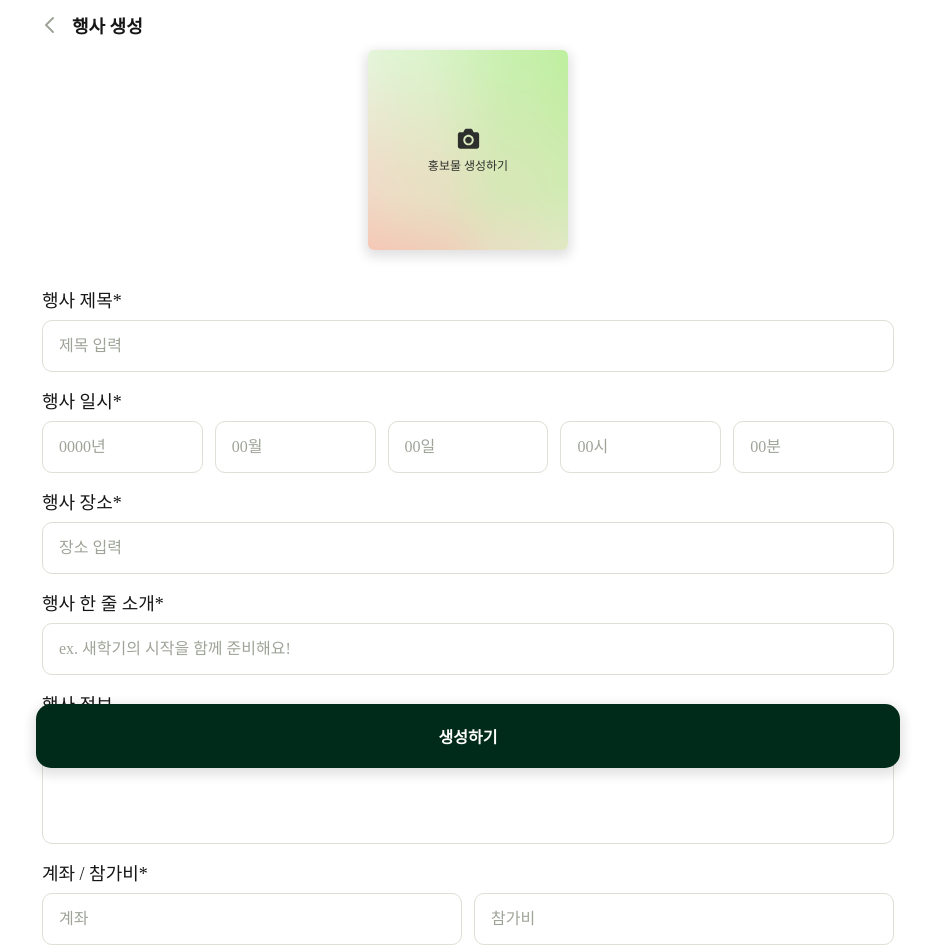
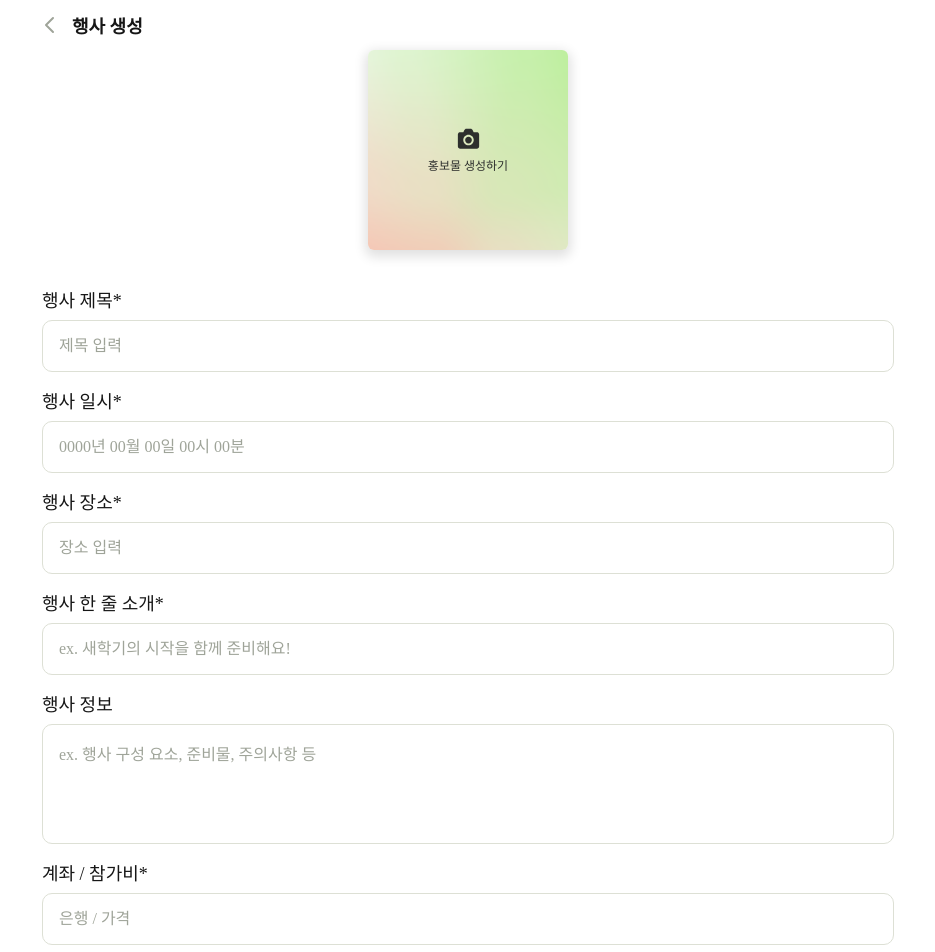
Before and after one commit to HA-MYUN-HAM/HMH-WEB, a React (Vite) app: page /event-generate in a window 1280 px wide. Shown: the top 952 px of the page, without its empty margins (172-1107 px from the left). Built offline with nearby package versions, Linux system fonts and the light colour scheme; what emotion-reset would draw is missing.

Commit message:
feat: 생성 이미지 모달 추가

```diff
--- a/src/components/Button.tsx
+++ b/src/components/Button.tsx
@@ -4,11 +4,12 @@ interface ButtonProps {
   text     : string;
   clickedFn: () => void;
   disabled?: boolean;
+  isFixed? : boolean;
 }
 
-const Button = ({ text, clickedFn, disabled }: ButtonProps) => {
+const Button = ({ text, clickedFn, disabled, isFixed }: ButtonProps) => {
   return (
-    <ButtonLayout>
+    <ButtonLayout $isFixed={!isFixed}>
       <RealButton
         type="submit"
         onClick={clickedFn}
@@ -22,8 +23,8 @@ const Button = ({ text, clickedFn, disabled }: ButtonProps) => {
 
 export default Button;
 
-const ButtonLayout = styled.div`
-  position: fixed;
+const ButtonLayout = styled.div<{ $isFixed: boolean; }>`
+  position: ${({ $isFixed }) =>($isFixed ? 'relative' : 'fixed')};
   bottom: 0;
 
   width: 100%;
@@ -33,7 +34,7 @@ const ButtonLayout = styled.div`
 const RealButton = styled.button<{ $colored: boolean; }>`
   width: 100%;
   padding: 2rem 0;
-  border-radius: 1.5rem;
+  border-radius: 1.2rem;
 
   background-color: ${({ theme, $colored }) =>($colored ? theme.color.primary : theme.color.grey01)};
 
--- a/src/views/EventGenerate/component/CheckBox.tsx
+++ b/src/views/EventGenerate/component/CheckBox.tsx
@@ -3,12 +3,16 @@ import { useState } from 'react';
 import { DefaultCheckIcon, SelectedCheckIcon
 } from '../../../assets/icon';
 
-const CheckBox = () => {
+interface CheckBoxProps {
+  content: string
+}
+
+const CheckBox = ({ content }:CheckBoxProps) => {
   const [isChecked, setIsChecked] = useState(false);
 
   return (
     <CheckBoxLayout $isSelected={isChecked} onClick={() => { setIsChecked(!isChecked); }}>
-      {isChecked ? <SelectedCheckIcon /> : <DefaultCheckIcon />} 메인 페이지에 공지사항으로 업로드합니다.
+      {isChecked ? <SelectedCheckIcon /> : <DefaultCheckIcon />}{content}
     </CheckBoxLayout>
   );
 };
@@ -20,8 +24,6 @@ const CheckBoxLayout = styled.button<{ $isSelected: boolean; }>`
   align-items: center;
   gap: 1.2rem;
 
-  margin-bottom: 15.2rem;
-
   color: ${({ theme, $isSelected }) => ($isSelected ? theme.color.grey900 : theme.color.grey500)};
   ${({ theme }) => theme.fonts.body02};
 `;
--- /dev/null
+++ b/src/views/EventGenerate/component/ImageModal.tsx
@@ -0,0 +1,105 @@
+import styled from '@emotion/styled';
+import { createPortal } from 'react-dom';
+import { useNavigate } from 'react-router-dom';
+import CheckBox from './CheckBox';
+
+const ImageStyle = ['3D 일러스트', '2D 일러스트', '밝음', '어두움'];
+
+const ImageModal = () => {
+  const navigate = useNavigate();
+
+  const generateFn = () => {
+    navigate('/image-generate');
+  };
+
+  const portalContent = (
+    <ModalLayout>
+      <ModalContainer>
+        <Title>AI 홍보물 이미지 생성</Title>
+        <CheckList>{ImageStyle.map((item)=>(<CheckBox key={item} content={item}/>))}</CheckList>
+        <TextareaInput placeholder='(선택 사항) 이미지에 반영하고 싶은 내용을 입력해주세요.' />
+        <Button type="button" onClick={generateFn}>
+          이미지 생성하기
+        </Button>
+      </ModalContainer>
+    </ModalLayout>
+  );
+
+  return createPortal(
+    portalContent,
+    document.getElementById('root') as HTMLElement,
+  );};
+
+export default ImageModal;
+
+const ModalLayout = styled.section`
+  display: flex;
+  align-items: center;
+  position: absolute;
+  top: 0;
+  z-index: 999;
+  padding: 0 3.2rem;
+
+  width: 100dvw;
+  height: 100dvh;
+
+  background-color: rgb(0 0 0 / 42%);
+`;
+
+const ModalContainer = styled.div`
+  display: flex;
+  flex-direction: column;
+  align-items: center;
+  gap: 2.4rem;
+
+  height: fit-content;
+  width: 100%;
+  padding: 2.4rem 1.6rem;
+  border-radius: 12px;
+
+  background-color: ${({ theme }) => theme.color.white};
+`;
+
+const Title = styled.p`
+  color: ${({ theme }) => theme.color.primary};
+  ${({ theme }) => theme.fonts.body01};
+`;
+
+const CheckList = styled.div`
+  display: flex;
+  justify-content: center;
+  flex-wrap: wrap;
+  gap: 1.2rem 0;
+`;
+
+const Button = styled.button`
+  width: 100%;
+  padding: 1.6rem 0;
+  border-radius: 8px;
+
+  background-color: ${({ theme }) => theme.color.primary};
+  color: ${({ theme }) => theme.color.white};
+  ${({ theme }) => theme.effect.boxDrop};
+  ${({ theme }) => theme.fonts.head05};
+`;
+
+const TextareaInput = styled.textarea`
+  padding: 1.6rem;
+  width: 100%;
+  height: 12rem;
+  resize: none;
+
+  border: 0.1rem solid ${({ theme }) => theme.color.grey300};
+  border-radius: 1rem;
+  color: ${({ theme }) => theme.color.grey900};
+  ${({ theme }) => theme.fonts.body02};
+
+  &:focus {
+    border: 0.1rem solid ${({ theme }) => theme.color.primary};
+    outline: none;
+  }
+
+  &::placeholder {
+    color: ${({ theme }) => theme.color.grey500};
+  }
+`;
--- a/src/views/EventGenerate/constants/InputValue.ts
+++ b/src/views/EventGenerate/constants/InputValue.ts
@@ -1,21 +1,16 @@
 export const InputValue = [
   { title: '행사 제목*', type: 'text', placeholder: '제목 입력', required: true },
   {
-    title       : '행사 일시*',
-    type        : 'tel',
-    isMultiple  : true,
-    placeholders: ['0000년', '00월', '00일', '00시', '00분'],
-    required    : true,
+    title      : '행사 일시*',
+    type       : 'tel',
+    placeholder: '0000년 00월 00일 00시 00분',
+    required   : true,
   },
   { title: '행사 장소*', type: 'text', placeholder: '장소 입력', required: true },
   { title: '행사 한 줄 소개*', type: 'text', placeholder: 'ex. 새학기의 시작을 함께 준비해요!', required: true },
   { title: '행사 정보', type: 'textarea', placeholder: 'ex. 행사 구성 요소, 준비물, 주의사항 등' },
   {
-    title       : '계좌 / 참가비*',
-    type        : 'text',
-    isMultiple  : true,
-    placeholders: ['계좌', '참가비'],
-    required    : true,
+    title: '계좌 / 참가비*', placeholder: '은행 / 가격', required: true,
   },
   { title: '문의번호*', type: 'tel', placeholder: '010-0000-0000', required: true },
 ];
--- a/src/views/EventGenerate/page/EventGeneratePage.tsx
+++ b/src/views/EventGenerate/page/EventGeneratePage.tsx
@@ -1,59 +1,41 @@
 import styled from '@emotion/styled';
 import { useState } from 'react';
-import { useLocation, useNavigate } from 'react-router';
+import { useNavigate } from 'react-router';
 import { CameraIcon, LeftArrowIcon } from '../../../assets/icon';
 import { BackgroundImg } from '../../../assets/img';
 import Button from '../../../components/Button';
 import Header from '../../../components/Header';
+import ImageModal from '../component/ImageModal';
 import { InputValue } from '../constants/InputValue';
 
 const EventGeneratePage = () => {
+  const [activateModal, setActivateModal] = useState(false);
   const navigate = useNavigate();
-  const location = useLocation();
-
-  const prevData = location.state;
-
 
   const leftFn = () => {
     navigate('/');
   };
 
-  const [, setFormData] = useState(prevData);
-
-  const generateFn = () => {
-    const data = new FormData();
-    const values = Object.fromEntries(data.entries());
-    setFormData(values);
-    navigate('/image-generate', { state: values });
+  const openModalFn = () => {
+    setActivateModal(true);
   };
 
   return (
     <>
       <Header leftFn={leftFn} leftIcon={LeftArrowIcon} title='행사 생성' />
       <EventGeneratePageLayout>
-        <AIImgUpload type='button' onClick={generateFn}>
+        <AIImgUpload type='button' onClick={openModalFn}>
           <CameraIcon /><span>홍보물 생성하기</span>
         </AIImgUpload>
         <InputForm>
           {InputValue.map((section, index) => (
             <InputSection key={index}>
               <InputTitle>{section.title}</InputTitle>
-              {section.isMultiple ? (
-                <InputBox>
-                  {section.placeholders.map((placeholder, idx) => (
-                    <Input
-                      key={idx}
-                      name={section.title}
-                      type={section.type}
-                      placeholder={placeholder}
-                      required={section.required}
-                    />
-                  ))}
-                </InputBox>
-              ) : section.type === 'textarea' ? (
+              {section.type === 'textarea' ? (
                 <TextareaInput placeholder={section.placeholder} />
               ) : (
                 <Input
+                  name={section.title}
                   type={section.type}
                   placeholder={section.placeholder}
                   required={section.required}
@@ -64,6 +46,7 @@ const EventGeneratePage = () => {
         </InputForm>
         <Button text="생성하기" clickedFn={leftFn} />
       </EventGeneratePageLayout>
+      {activateModal && <ImageModal />}
     </>
   );
 };
@@ -139,11 +122,6 @@ const Input = styled.input`
   }
 `;
 
-const InputBox = styled.div`
-  display: flex;
-  gap: 1.2rem;
-`;
-
 const TextareaInput = styled.textarea`
   padding: 1.6rem;
   width: 100%;
```
Also changed, not shown: 1 other file (tests, documents, lock files or other folders).
